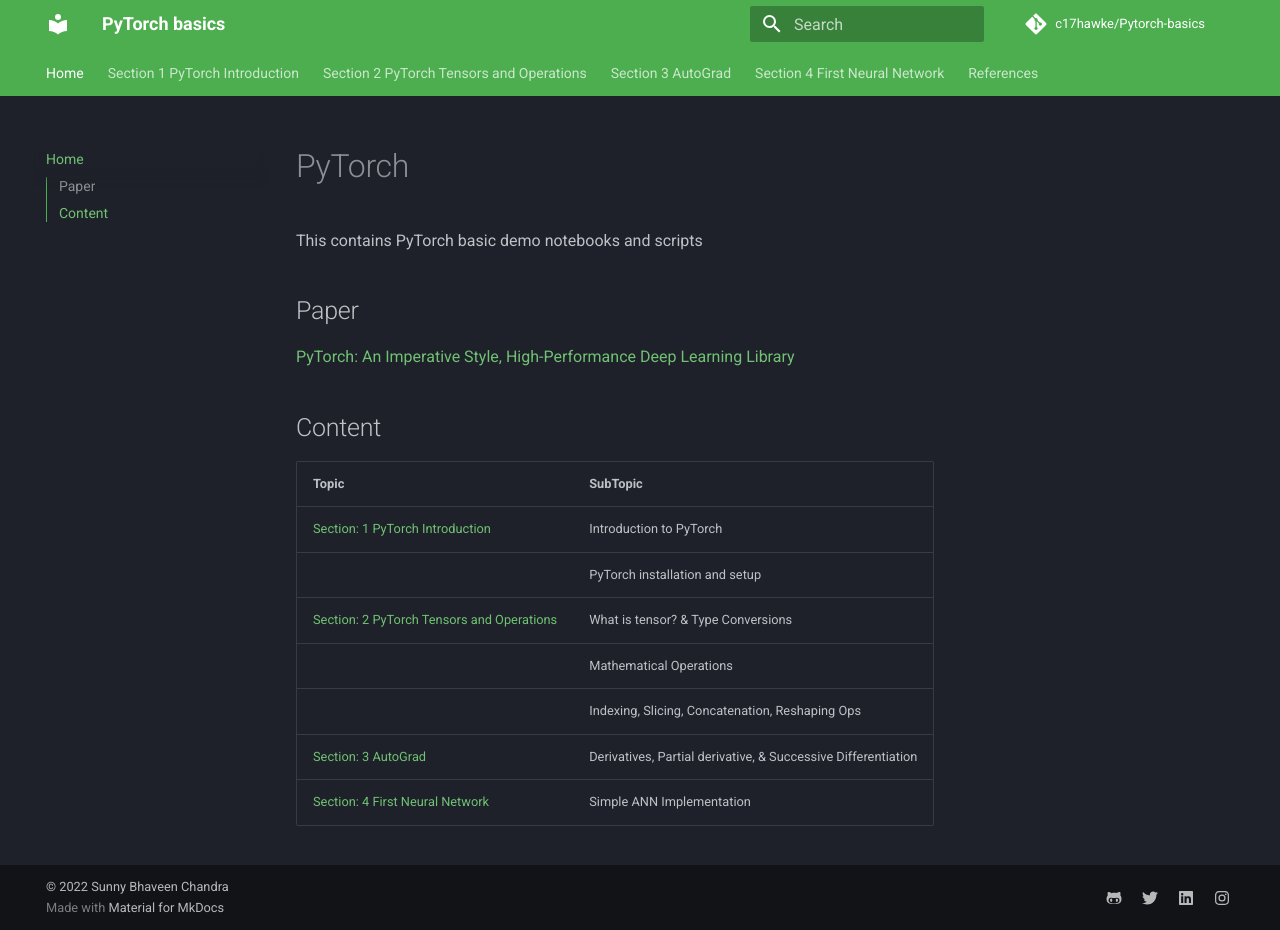
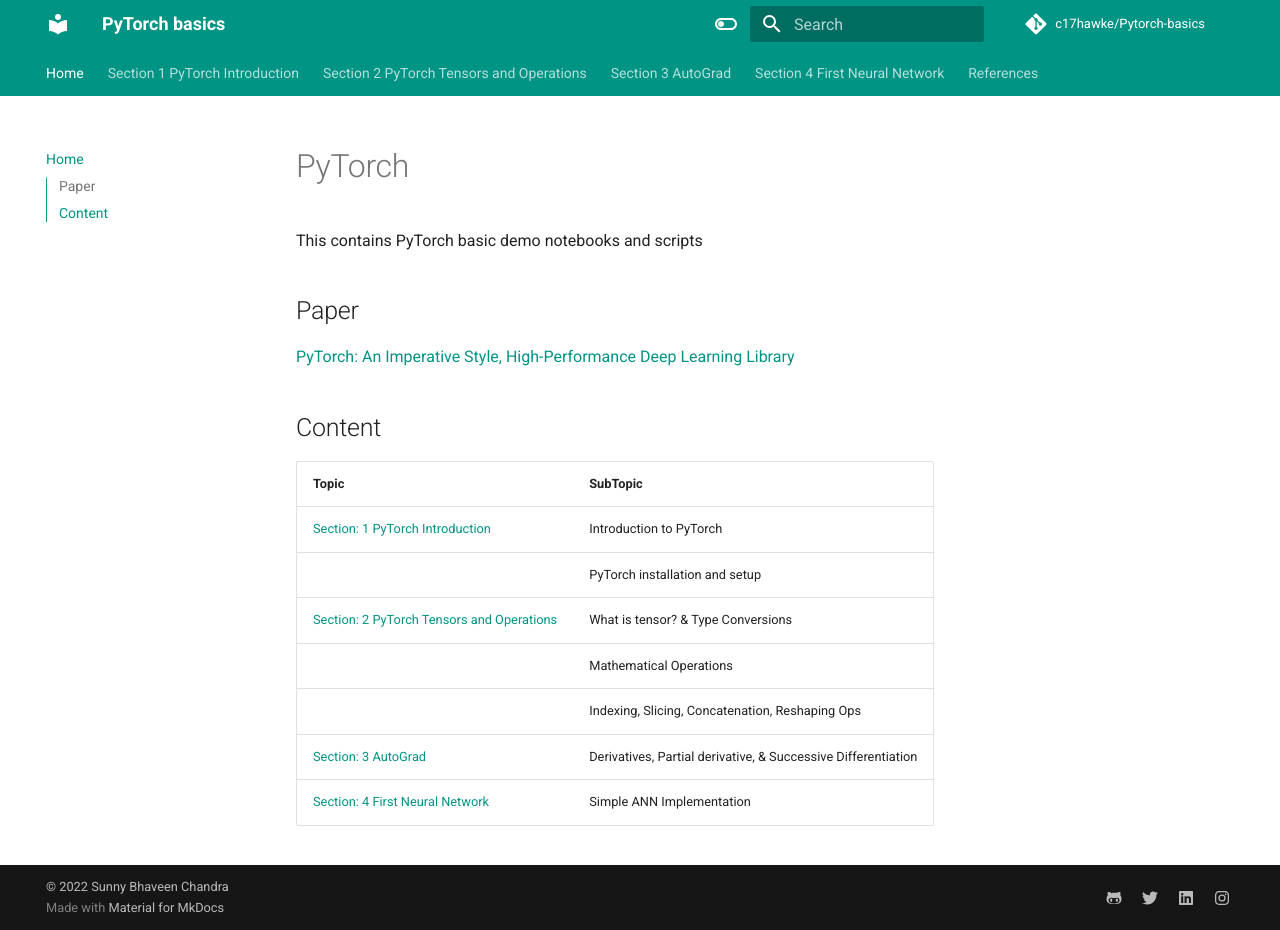
Before and after one commit to c17hawke/Pytorch-basics, an MkDocs documentation site: the page built from docs/index.md, in a window 1280 px wide and 930 px high. Built offline with MkDocs 1.6.1 and Material for MkDocs 9.7.7, drawn with Linux system fonts in a browser that asks for light colours; comment, search, counter and statistics services are not loaded.

```diff
--- a/mkdocs.yml
+++ b/mkdocs.yml
@@ -11,7 +11,7 @@ nav:
 
 site_author: Sunny Bhaveen Chandra
 site_description: >-
-  DESCRIPTION
+  This page is meant to host the code used in the PyTorch tutorial of oneNeuron.
 
 # Repository
 repo_name: c17hawke/Pytorch-basics
@@ -27,9 +27,18 @@ theme:
     - navigation.top
   language: en
   palette:
-    scheme: slate
-    primary: green
-    accent: lime
+    - scheme: default
+      toggle:
+        icon: material/toggle-switch-off-outline
+        name: Switch to dark mode
+      primary: teal
+      accent: purple
+    - scheme: slate
+      toggle:
+        icon: material/toggle-switch
+        name: Switch to light mode
+      primary: teal
+      accent: lime
   # logo: PyTorch_logo_icon.svg
 
 extra:
```
